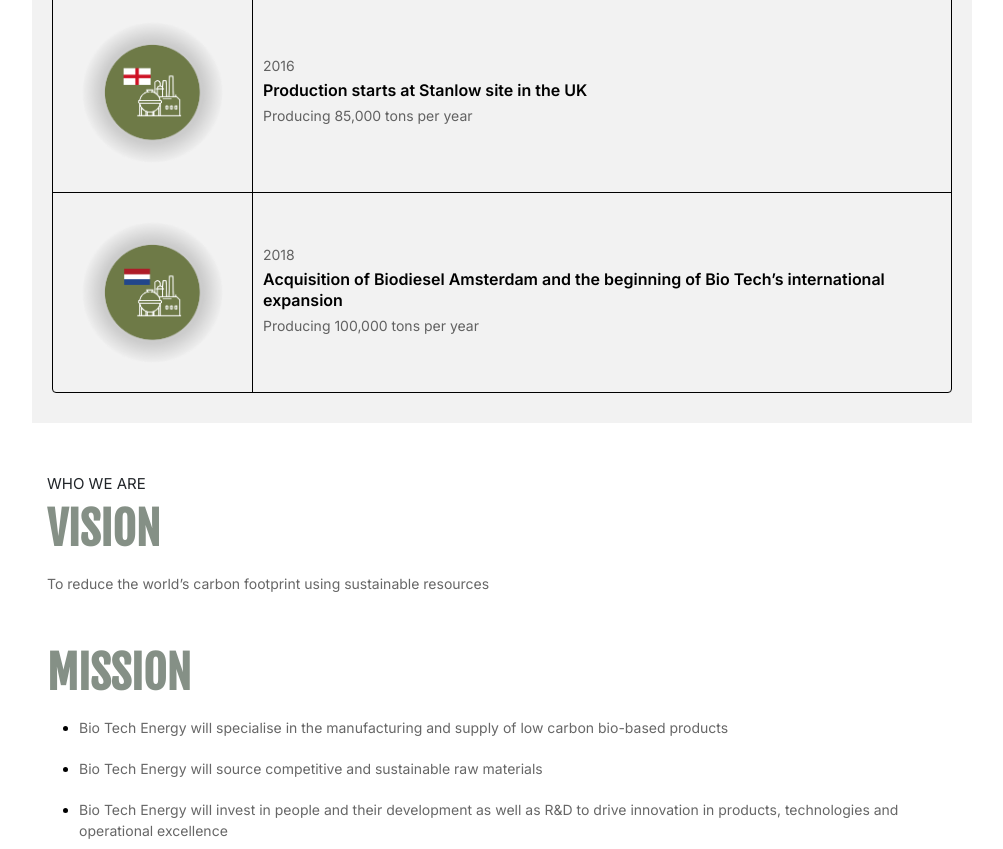
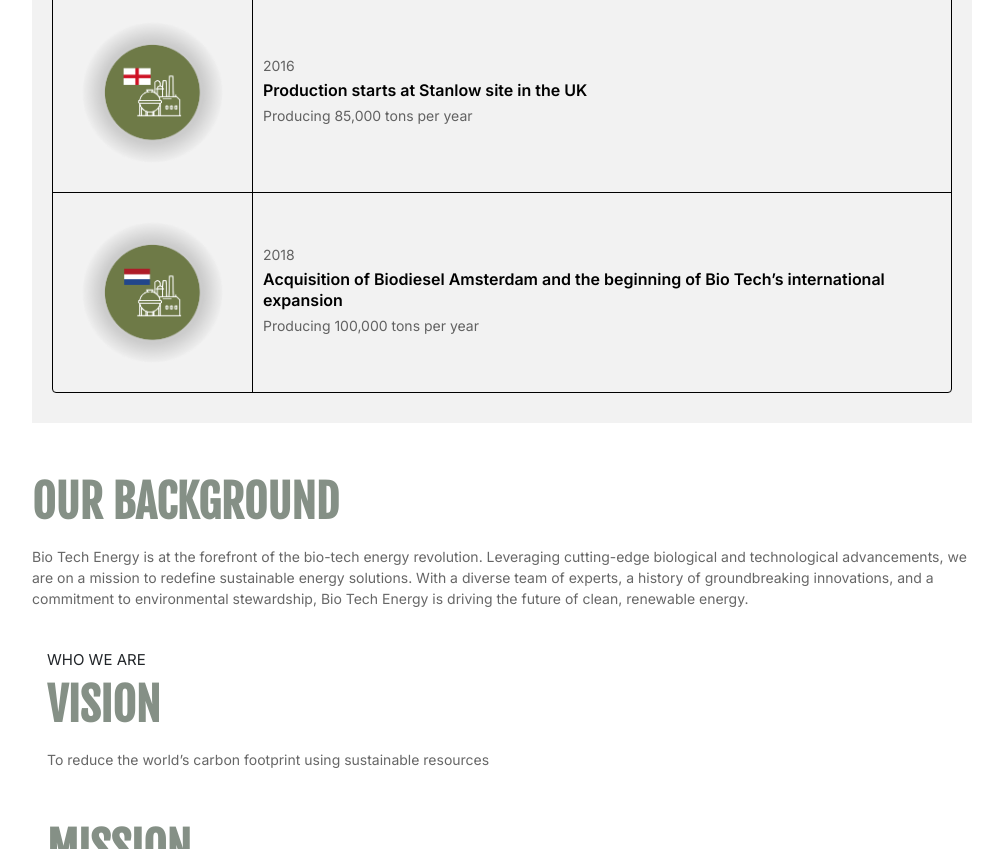
Before and after one commit to sheharyarkhalid/amad-project, a plain HTML site: page who-we-are.html in a window 1280 px wide. Shown: the part 3984-4833 px from the top of the page, without its empty margins (238-1241 px from the left). Drawn offline with nearby package versions, Linux system fonts and the light colour scheme.

Commit message:
Add files via upload

```diff
--- a/who-we-are.html
+++ b/who-we-are.html
@@ -427,14 +427,14 @@
     border: 1px solid #000;
     border-radius: 4px;
 }
-.single_list figcaption{
-  display: flex;
-    flex-direction: column;
-}
+
 .single_list figcaption{
   display: flex;
     flex-direction: column;
     padding: 10px 10px;
+    width: 100%;
+    height: 100%;
+    justify-content: center;
 }
 .single_list figcaption span{
   font-style: normal;
@@ -628,6 +628,22 @@
               color: #000;
             }
             </style>
+
+
+          <div class="vision_section" style="padding-bottom: 20px;">
+
+            <h4>OUR BACKGROUND
+             </h4>
+            <p> Bio Tech Energy is at the forefront of the bio-tech energy
+              revolution. Leveraging cutting-edge biological and
+              technological advancements, we are on a mission to redefine
+              sustainable energy solutions. With a diverse team of
+              experts, a history of groundbreaking innovations, and a
+              commitment to environmental stewardship, Bio Tech Energy
+              is driving the future of clean, renewable energy.</p>
+
+           </div>
+
           <section class="vision_section_main" id="vision">
            <div class="vision_section">
             <small>WHO WE ARE</small>
```
